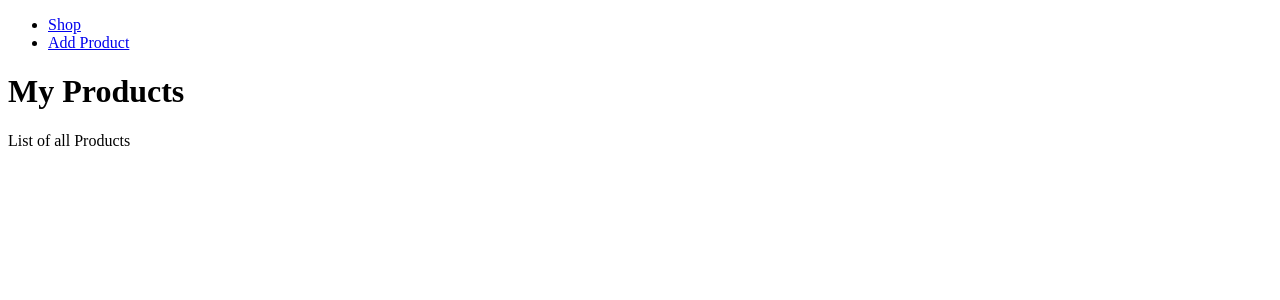
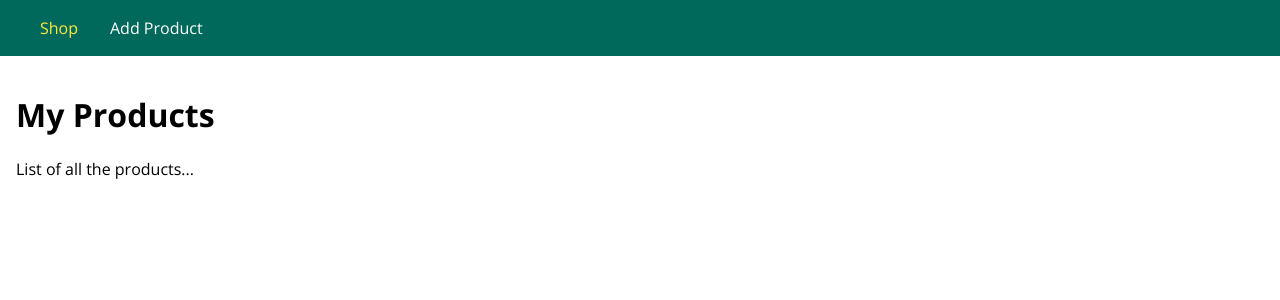
Before and after one commit to Vishnu-Teja-1998/e-commerce-app, a Node server app: page / in a window 1280 px wide. Shown: the top 300 px of the page. Run offline with Node 20, Linux system fonts and the light colour scheme.

Commit message:
styles added to html pages

```diff
--- a/app.js
+++ b/app.js
@@ -6,6 +6,7 @@ const express = require("express");
 
 // requiring body parser
 const bodyParser = require("body-parser");
+
 
 const app = express();
 
@@ -17,6 +18,7 @@ const shopRoutes = require("./routes/shop")
 app.use(bodyParser.urlencoded({
     extended: false
 }));
+app.use(express.static(path.join(__dirname, 'public')));
 
 // adding middle-wares -ROUTES
 app.use("/admin", adminRoutes)
--- /dev/null
+++ b/public/css/main.css
@@ -0,0 +1,108 @@
+@import url('https://fonts.googleapis.com/css?family=Open+Sans:400,700');
+
+* {
+    box-sizing: border-box;
+}
+
+body {
+    padding: 0;
+    margin: 0;
+    font-family: 'Open Sans', sans-serif;
+}
+
+main {
+    padding: 1rem;
+    margin: auto;
+}
+
+.main-header {
+    width: 100%;
+    height: 3.5rem;
+    background-color: #00695c;
+    padding: 0 1.5rem;
+}
+
+.main-header__nav {
+    height: 100%;
+    display: flex;
+    align-items: center;
+}
+
+.main-header__item-list {
+    list-style: none;
+    margin: 0;
+    padding: 0;
+    display: flex;
+}
+
+.main-header__item {
+    margin: 0 1rem;
+    padding: 0;
+}
+
+.main-header__item a {
+    text-decoration: none;
+    color: white;
+}
+
+.main-header__item a:hover,
+.main-header__item a:active,
+.main-header__item a.active {
+    color: #ffeb3b;
+}
+
+.grid {
+    display: flex;
+    flex-wrap: wrap;
+    justify-content: space-around;
+    align-items: stretch;
+}
+
+.card {
+    box-shadow: 0 2px 8px rgba(0, 0, 0, 0.26);
+}
+
+.card__header,
+.card__content {
+    padding: 1rem;
+}
+
+.card__header h1,
+.card__content h1,
+.card__content h2,
+.card__content p {
+    margin: 0;
+}
+
+.card__image {
+    width: 100%;
+}
+
+.card__image img {
+    width: 100%;
+}
+
+.card__actions {
+    padding: 1rem;
+    text-align: center;
+}
+
+.card__actions button,
+.card__actions a {
+    margin: 0 0.25rem;
+}
+
+.btn {
+    font: inherit;
+    border: 1px solid #00695c;
+    color: #00695c;
+    background: white;
+    border-radius: 3px;
+    cursor: pointer;
+}
+
+.btn:hover,
+.btn:active {
+    background-color: #00695c;
+    color: white;
+}
--- /dev/null
+++ b/public/css/product.css
@@ -0,0 +1,25 @@
+.product-form {
+    width: 20rem;
+    max-width: 90%;
+    margin: auto;
+}
+
+.product-item {
+    width: 20rem;
+    max-width: 95%;
+}
+
+.product__title {
+    font-size: 1.2rem;
+    text-align: center;
+}
+
+.product__price {
+    text-align: center;
+    color: #4d4d4d;
+    margin-bottom: 0.5rem;
+}
+
+.product__description {
+    text-align: center;
+}
--- a/views/shop.html
+++ b/views/shop.html
@@ -4,25 +4,42 @@
 <head>
     <meta charset="UTF-8">
     <meta name="viewport" content="width=device-width, initial-scale=1.0">
-    <title>Shop</title>
+    <meta http-equiv="X-UA-Compatible" content="ie=edge">
+    <title>Add Product</title>
+    <link rel="stylesheet" href="/css/main.css">
+    <link rel="stylesheet" href="/css/product.css">
 </head>
 
 <body>
-    <header>
-        <nav>
-            <ul>
-                <li>
-                    <a href="/">Shop</a>
-                </li>
-                <li>
-                    <a href="/add-product">Add Product</a>
-                </li>
+    <header class="main-header">
+        <nav class="main-header__nav">
+            <ul class="main-header__item-list">
+                <li class="main-header__item"><a class="active" href="/">Shop</a></li>
+                <li class="main-header__item"><a href="/admin/add-product">Add Product</a></li>
             </ul>
         </nav>
     </header>
+
     <main>
         <h1>My Products</h1>
-        <p>List of all Products</p>
+        <p>List of all the products...</p>
+        <!-- <div class="grid">
+            <article class="card product-item">
+                <header class="card__header">
+                    <h1 class="product__title">Great Book</h1>
+                </header>
+                <div class="card__image">
+                    <img src="https://cdn.pixabay.com/photo/2016/03/31/20/51/book-1296045_960_720.png" alt="A Book">
+                </div>
+                <div class="card__content">
+                    <h2 class="product__price">$19.99</h2>
+                    <p class="product__description">A very interesting book about so many even more interesting things!</p>
+                </div>
+                <div class="card__actions">
+                    <button class="btn">Add to Cart</button>
+                </div>
+            </article>
+        </div> -->
     </main>
 </body>
 
```
Also changed, not shown: views/404.html (+9 -13 lines), views/add-product.html (+17 -12 lines), 1 other file.
